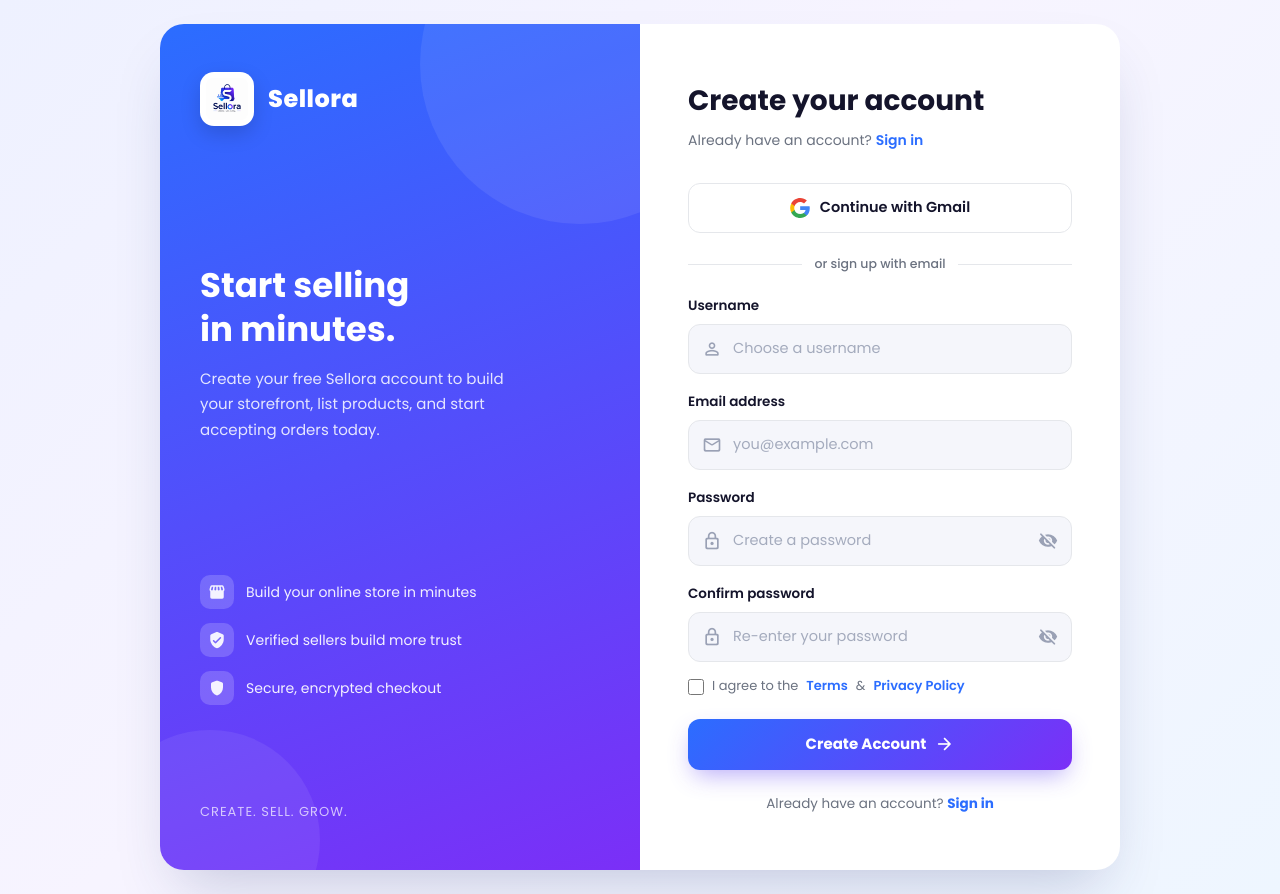
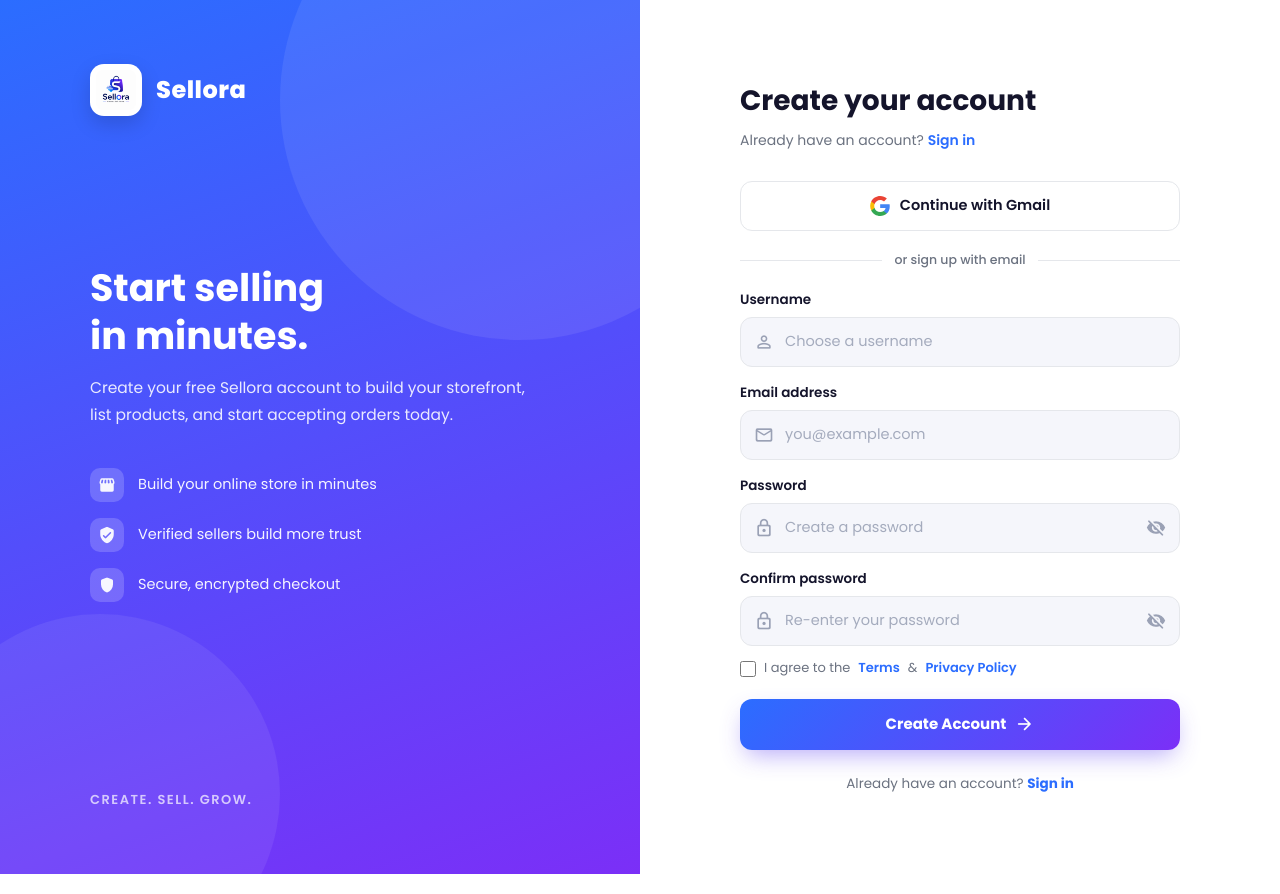
Before and after one commit to Josdivdav/sellora, a Next.js app: page /register in a window 1280 px wide. Built offline with nearby package versions, Linux system fonts and the light colour scheme.

Commit message:
first commit

```diff
--- a/app/login/page.tsx
+++ b/app/login/page.tsx
@@ -25,6 +25,7 @@ export default function LoginPage() {
       <div className={styles.card}>
         {/* LEFT BRAND PANEL */}
         <div className={styles.brandPanel}>
+          <div className={styles.brandContent}>
             <div className={styles.logoWrap}>
               <img src="/logo.png" alt="Sellora logo" />
               <span className={styles.name}>Sellora</span>
@@ -59,9 +60,16 @@ export default function LoginPage() {
 
             <div className={styles.tagline}>Create. Sell. Grow.</div>
           </div>
+        </div>
 
         {/* RIGHT FORM PANEL */}
         <div className={styles.formPanel}>
+          <div className={styles.formContent}>
+            <div className={styles.mobileLogo}>
+              <img src="/logo.png" alt="Sellora logo" />
+              <span>Sellora</span>
+            </div>
+
             <div className={styles.formHeader}>
               <h2>Sign in to Sellora</h2>
               <p>
@@ -147,5 +155,6 @@ export default function LoginPage() {
           </div>
         </div>
       </div>
+    </div>
   );
 }
--- a/app/register/page.tsx
+++ b/app/register/page.tsx
@@ -34,6 +34,7 @@ export default function RegisterPage() {
       <div className={styles.card}>
         {/* LEFT BRAND PANEL */}
         <div className={styles.brandPanel}>
+          <div className={styles.brandContent}>
             <div className={styles.logoWrap}>
               <img src="/logo.png" alt="Sellora logo" />
               <span className={styles.name}>Sellora</span>
@@ -68,9 +69,16 @@ export default function RegisterPage() {
 
             <div className={styles.tagline}>Create. Sell. Grow.</div>
           </div>
+        </div>
 
         {/* RIGHT FORM PANEL */}
         <div className={styles.formPanel}>
+          <div className={styles.formContent}>
+            <div className={styles.mobileLogo}>
+              <img src="/logo.png" alt="Sellora logo" />
+              <span>Sellora</span>
+            </div>
+
             <div className={styles.formHeader}>
               <h2>Create your account</h2>
               <p>
@@ -202,5 +210,6 @@ export default function RegisterPage() {
           </div>
         </div>
       </div>
+    </div>
   );
 }
--- a/app/register/register.module.css
+++ b/app/register/register.module.css
@@ -10,71 +10,87 @@
 
 .page {
     min-height: 100vh;
+    min-height: 100dvh;
     width: 100%;
     display: flex;
-    align-items: center;
-    justify-content: center;
-    background: linear-gradient(135deg, #eef1ff 0%, #f7f4ff 45%, #eef6ff 100%);
-    padding: 24px;
+    background: #fff;
     font-family: "Poppins", sans-serif;
+    margin: 0;
+    padding: 0;
+    overflow-x: hidden;
 }
 
 .card {
     width: 100%;
-    max-width: 960px;
+    min-height: 100vh;
+    min-height: 100dvh;
     display: grid;
     grid-template-columns: 1fr 1fr;
     background: #fff;
-    border-radius: 24px;
-    box-shadow: 0 30px 60px -20px rgba(43, 54, 116, 0.25);
+    border-radius: 0;
+    box-shadow: none;
     overflow: hidden;
 }
 
 /* LEFT PANEL - Brand */
 .brandPanel {
     background: linear-gradient(160deg, var(--blue) 0%, var(--purple) 100%);
-    padding: 48px 40px;
+    padding: 64px 56px;
     display: flex;
     flex-direction: column;
     justify-content: space-between;
     color: #fff;
     position: relative;
     overflow: hidden;
+    min-height: 100vh;
+    min-height: 100dvh;
 }
 
 .brandPanel::before {
     content: "";
     position: absolute;
-    width: 320px;
-    height: 320px;
+    width: 480px;
+    height: 480px;
     border-radius: 50%;
     background: rgba(255, 255, 255, 0.08);
-    top: -120px;
-    right: -100px;
+    top: -140px;
+    right: -120px;
+    pointer-events: none;
 }
 
 .brandPanel::after {
     content: "";
     position: absolute;
-    width: 220px;
-    height: 220px;
+    width: 360px;
+    height: 360px;
     border-radius: 50%;
     background: rgba(255, 255, 255, 0.07);
-    bottom: -80px;
-    left: -60px;
+    bottom: -100px;
+    left: -80px;
+    pointer-events: none;
+}
+
+.brandContent {
+    width: 100%;
+    max-width: 460px;
+    height: 100%;
+    display: flex;
+    flex-direction: column;
+    justify-content: space-between;
+    margin: 0 auto;
+    position: relative;
+    z-index: 1;
 }
 
 .logoWrap {
     display: flex;
     align-items: center;
     gap: 14px;
-    z-index: 1;
-    position: relative;
 }
 
 .logoWrap img {
-    width: 54px;
-    height: 54px;
+    width: 52px;
+    height: 52px;
     border-radius: 14px;
     background: #fff;
     padding: 6px;
@@ -89,40 +105,36 @@
 }
 
 .brandCopy {
-    z-index: 1;
-    position: relative;
-    margin-top: 40px;
+    margin-top: auto;
+    margin-bottom: 40px;
 }
 
 .brandCopy h1 {
-    font-size: 34px;
+    font-size: 38px;
     font-weight: 700;
-    line-height: 1.3;
-    margin-bottom: 14px;
+    line-height: 1.25;
+    margin-bottom: 16px;
 }
 
 .brandCopy p {
-    font-size: 15px;
+    font-size: 15.5px;
     line-height: 1.7;
-    color: rgba(255, 255, 255, 0.85);
-    max-width: 340px;
+    color: rgba(255, 255, 255, 0.88);
 }
 
 .featureList {
-    z-index: 1;
-    position: relative;
     display: flex;
     flex-direction: column;
-    gap: 14px;
-    margin-top: 36px;
+    gap: 16px;
+    margin-bottom: auto;
 }
 
 .featureItem {
     display: flex;
     align-items: center;
-    gap: 12px;
-    font-size: 14px;
-    color: rgba(255, 255, 255, 0.92);
+    gap: 14px;
+    font-size: 14.5px;
+    color: rgba(255, 255, 255, 0.94);
 }
 
 .featureItem :global(.material-icons-round) {
@@ -130,27 +142,63 @@
     padding: 8px;
     border-radius: 10px;
     font-size: 18px;
+    flex-shrink: 0;
 }
 
 .tagline {
-    z-index: 1;
-    position: relative;
     font-size: 13px;
     color: rgba(255, 255, 255, 0.7);
-    letter-spacing: 1px;
+    letter-spacing: 1.5px;
     text-transform: uppercase;
+    font-weight: 600;
+    margin-top: 40px;
 }
 
 /* RIGHT PANEL - Form */
 .formPanel {
-    padding: 56px 48px;
+    padding: 56px 64px;
     display: flex;
     flex-direction: column;
     justify-content: center;
+    align-items: center;
+    min-height: 100vh;
+    min-height: 100dvh;
+    background: #fff;
+    overflow-y: auto;
+}
+
+.formContent {
+    width: 100%;
+    max-width: 440px;
+    margin: auto 0;
+    padding: 24px 0;
+}
+
+.mobileLogo {
+    display: none;
+    align-items: center;
+    gap: 12px;
+    margin-bottom: 28px;
+}
+
+.mobileLogo img {
+    width: 42px;
+    height: 42px;
+    border-radius: 12px;
+    background: #fff;
+    padding: 4px;
+    box-shadow: 0 4px 14px rgba(43, 109, 255, 0.15);
+    border: 1px solid var(--border);
+}
+
+.mobileLogo span {
+    font-size: 22px;
+    font-weight: 800;
+    color: var(--text-dark);
 }
 
 .formHeader {
-    margin-bottom: 32px;
+    margin-bottom: 30px;
 }
 
 .formHeader h2 {
@@ -190,7 +238,7 @@
     color: var(--text-dark);
     cursor: pointer;
     transition: all 0.2s ease;
-    margin-bottom: 22px;
+    margin-bottom: 20px;
 }
 
 .googleBtn:hover {
@@ -208,7 +256,7 @@
     display: flex;
     align-items: center;
     gap: 12px;
-    margin-bottom: 22px;
+    margin-bottom: 20px;
 }
 
 .divider::before,
@@ -228,13 +276,13 @@
 .form {
     display: flex;
     flex-direction: column;
-    gap: 18px;
+    gap: 16px;
 }
 
 .fieldGroup {
     display: flex;
     flex-direction: column;
-    gap: 8px;
+    gap: 7px;
 }
 
 .fieldGroup label {
@@ -446,7 +494,7 @@
     text-decoration: underline;
 }
 
-@media (max-width: 820px) {
+@media (max-width: 960px) {
     .card {
         grid-template-columns: 1fr;
     }
@@ -454,6 +502,18 @@
         display: none;
     }
     .formPanel {
-        padding: 40px 28px;
+        padding: 40px 24px;
+    }
+    .mobileLogo {
+        display: flex;
     }
 }
+
+@media (max-width: 480px) {
+    .formPanel {
+        padding: 32px 18px;
+    }
+    .formHeader h2 {
+        font-size: 24px;
+    }
+}
```
Lines whose indentation alone changed are shown as unchanged.
